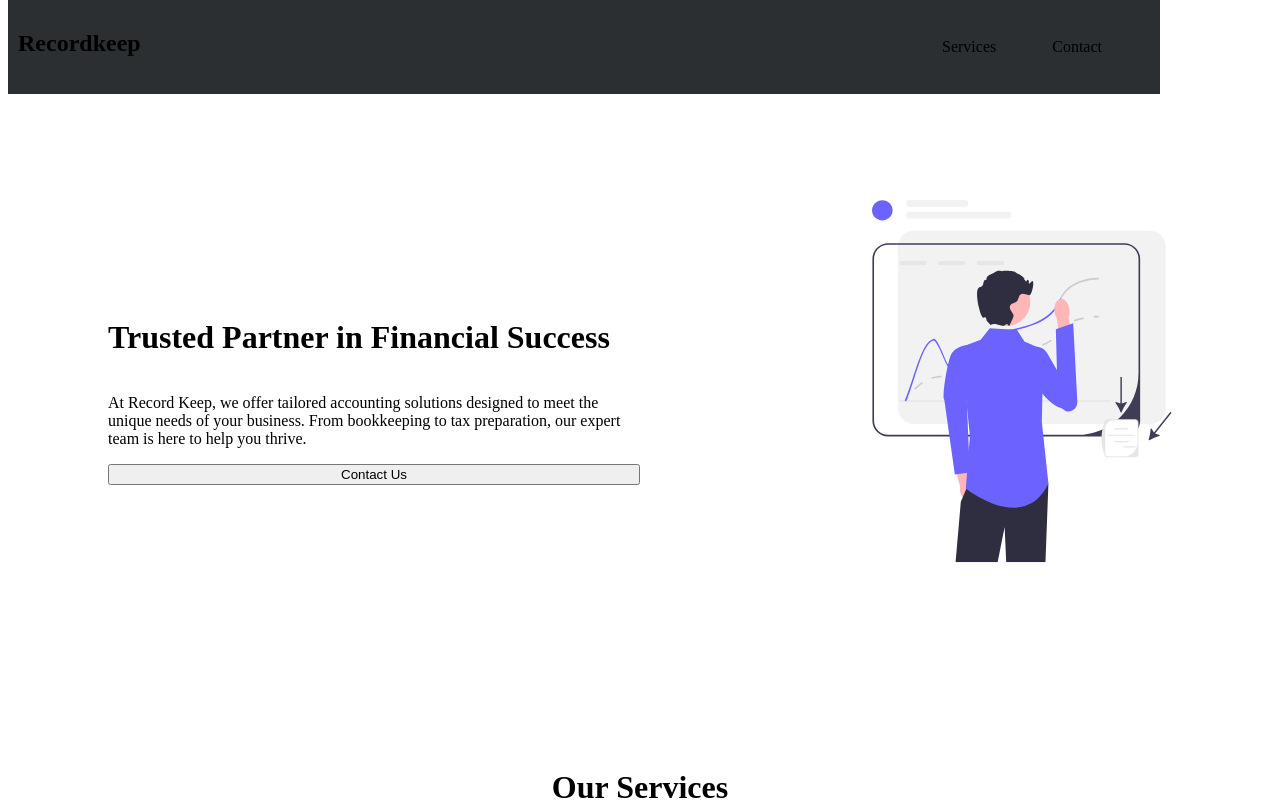
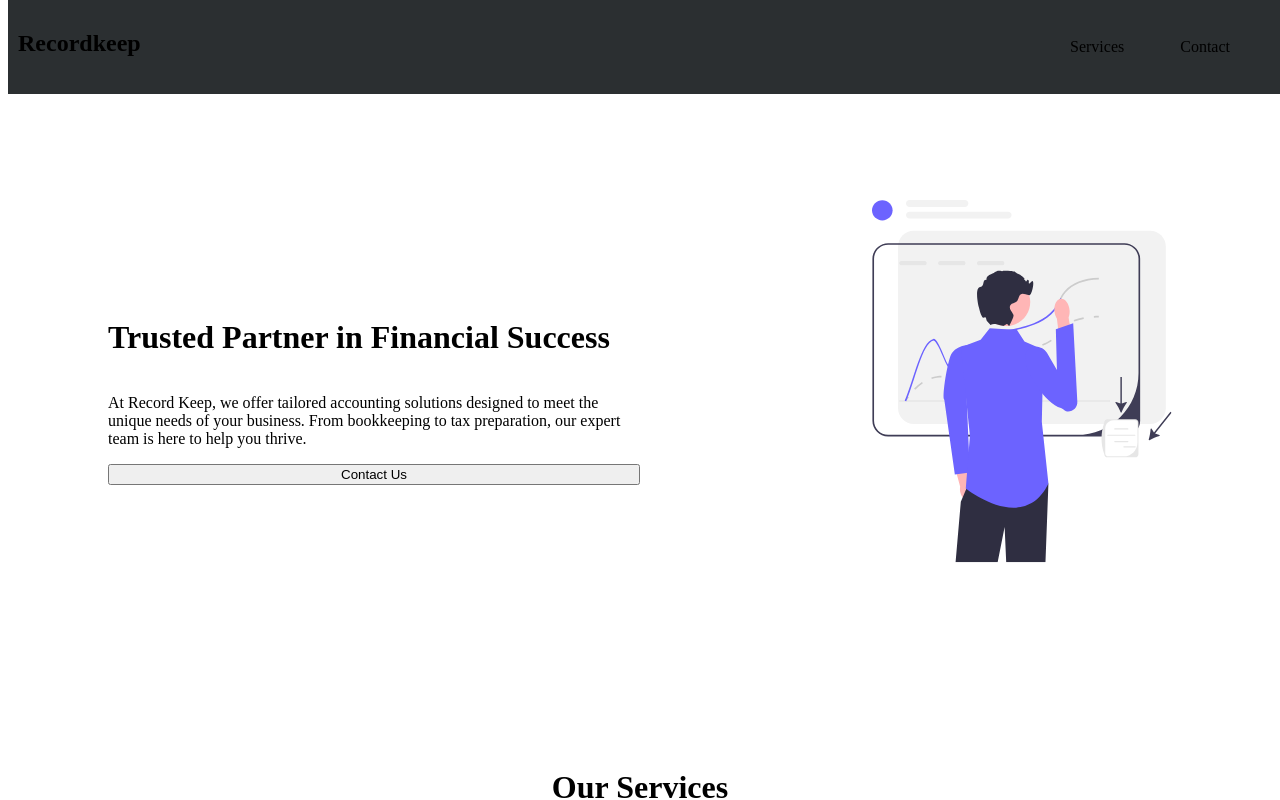
Before and after one commit to shivachit1/bonfiire-website, a React (Create React App) app: page / in a window 1280 px wide. Shown: the top 800 px of the page. Built offline with nearby package versions, Linux system fonts and the light colour scheme; the HTML template or start-up script is replaced by a standard one.

Commit message:
nav bar fix

```diff
--- a/src/components/NavBar/index.css
+++ b/src/components/NavBar/index.css
@@ -1,6 +1,7 @@
 nav {
   background-color: rgb(43, 47, 49);
-  width: 90%;
+  width: 100%;
+  max-width: 1400px;
   top: 0;
   position: fixed;
   display: flex;
```
